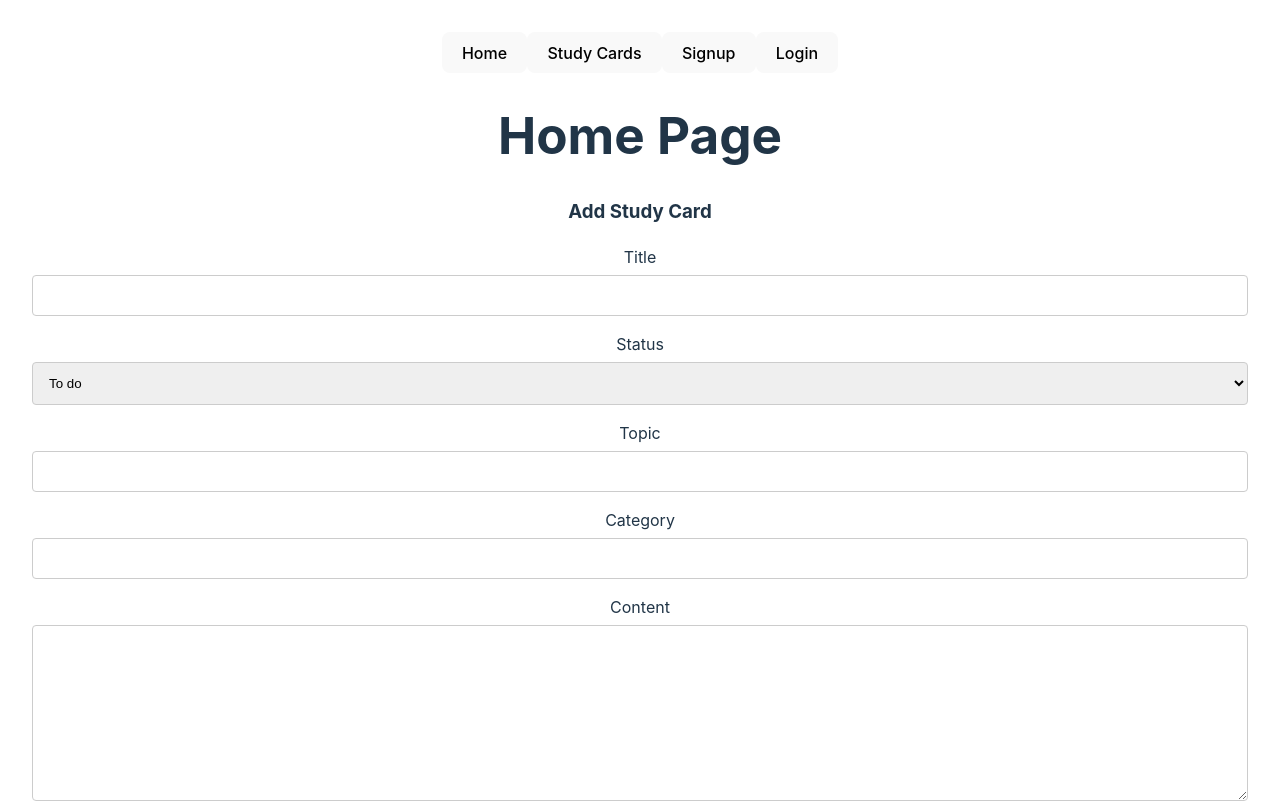
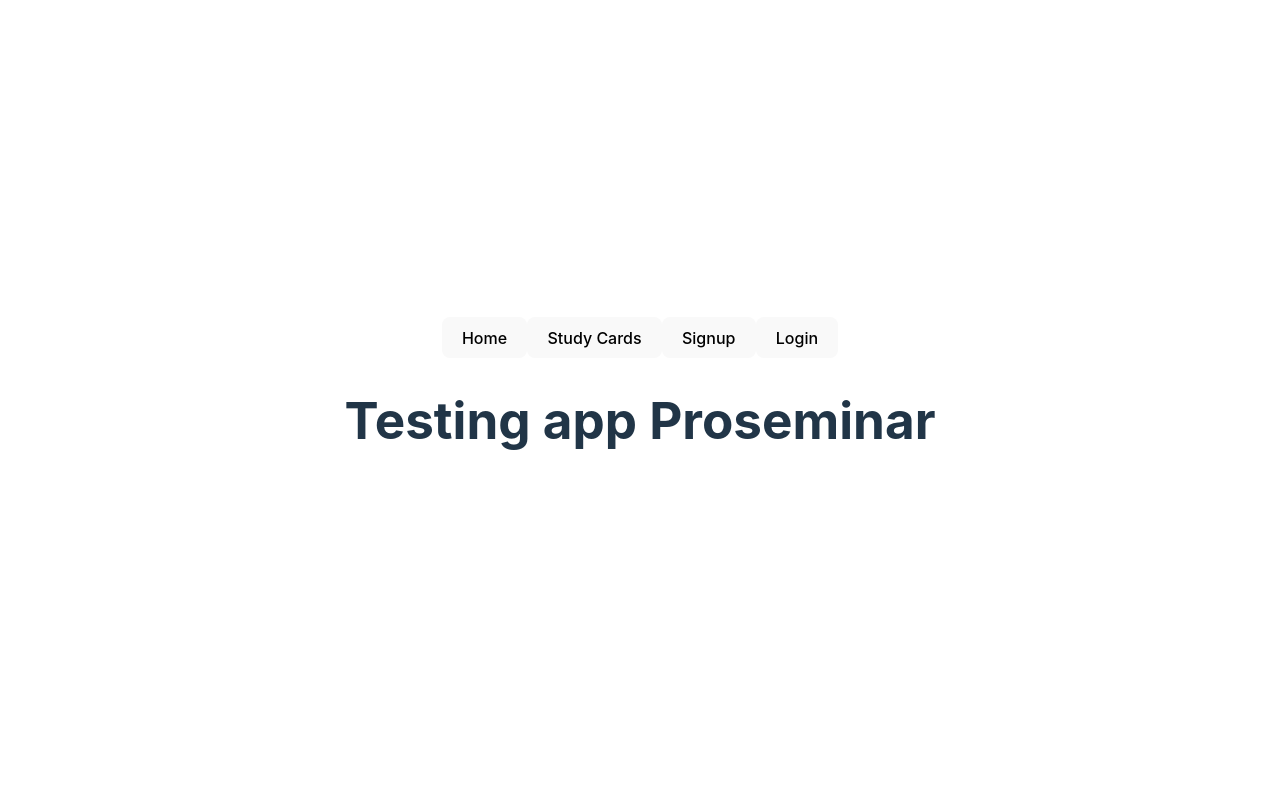
Before and after one commit to Testing-app-proseminar/react-testing-api, a React (Vite) app: page / in a window 1280 px wide. Shown: the top 803 px of the page. Built offline with nearby package versions, Linux system fonts and the light colour scheme.

Commit message:
Protect add card component

```diff
--- a/src/pages/HomePage.jsx
+++ b/src/pages/HomePage.jsx
@@ -1,11 +1,12 @@
 import AddCard from "../components/AddCard";
+import IsPrivate from "../components/IsPrivate";
 
 function HomePage() {
     return (
       <div>
-        <h1>Home Page</h1>
+        <h1>Testing app Proseminar</h1>
 
-        <AddCard/>
+        <IsPrivate><AddCard/></IsPrivate>
       </div>
     );
   }
```
